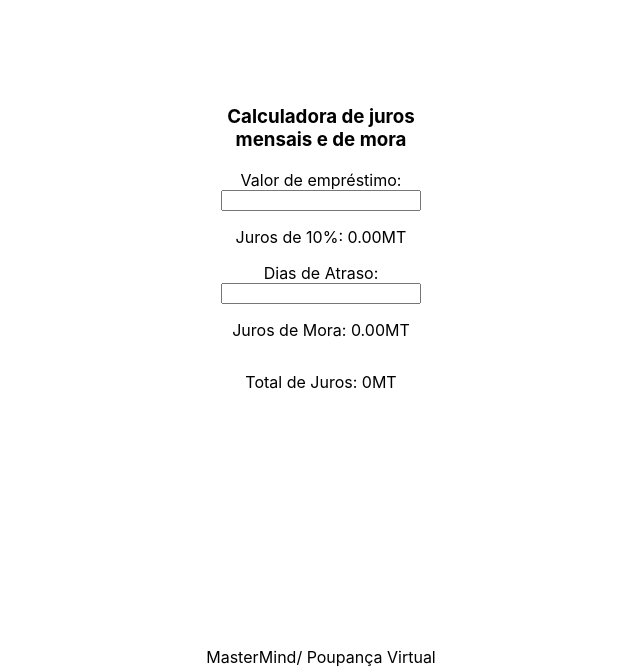
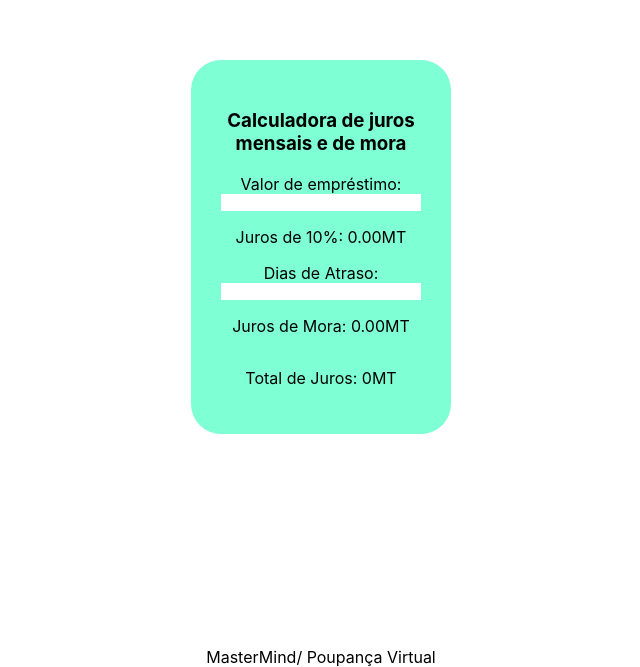
Before and after one commit to iChissingue/Interest, a React (Create React App) app: page / in a window 1280 px wide. Shown: the part 153-820 px from the top of the page, without its empty margins (319-959 px from the left). Built offline with nearby package versions, Linux system fonts and the light colour scheme.

Commit message:
Making some arrangements

```diff
--- a/src/App.css
+++ b/src/App.css
@@ -14,6 +14,7 @@
 }
 
 .App-header {
+
   background-color: #282c34;
   min-height: 100vh;
   display: flex;
@@ -23,7 +24,6 @@
   font-size: calc(10px + 2vmin);
   color: white;
 }
-
 .App-link {
   color: #61dafb;
 }
--- a/src/calculator.js
+++ b/src/calculator.js
@@ -10,8 +10,8 @@ const Calculate = () => {
     const totalInterest = interest + DelayInterest
 
     return (
-        <div style={{display: 'flex', justifyContent: 'center', alignItems: 'center', height: '100vh'}}>
-            <div style={{ display: 'flex', flexDirection: 'column', width: 200 }}>
+        <div  style={{display: 'flex', justifyContent: 'center', alignItems: 'center', height: '100vh'}}>
+            <div id = "inter" style={{ display: 'flex', flexDirection: 'column', width: 200 }}>
             <h3>Calculadora de juros mensais e de mora</h3>
                 <label>Valor de empréstimo:</label>
                 <input type="number" onChange={(e) => setLoan(e.target.value)} />
--- a/src/index.css
+++ b/src/index.css
@@ -11,3 +11,15 @@ code {
   font-family: source-code-pro, Menlo, Monaco, Consolas, 'Courier New',
     monospace;
 }
+
+
+
+#inter{
+  background-color: aquamarine;
+  padding: 30px;
+  border-radius: 30px;
+}
+input{
+  border: none;
+  outline: none;
+}
```
